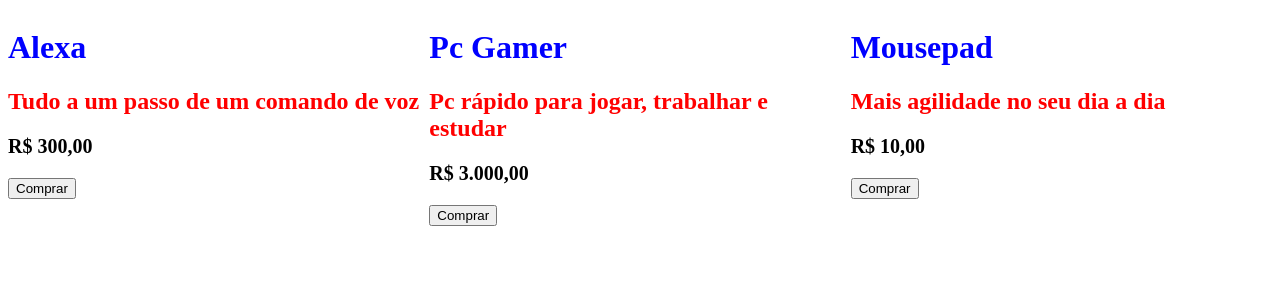
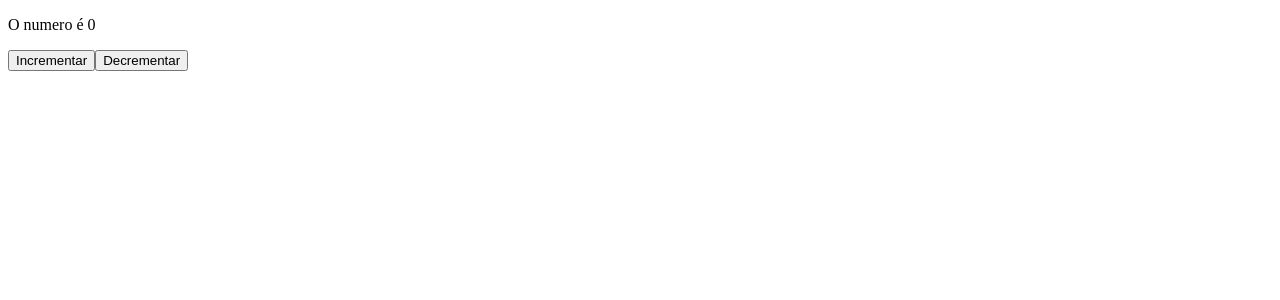
Before and after one commit to diegoddn/Aprendendo-React, a React (Vite) app in the folder projeto-react/: page / in a window 1280 px wide. Shown: the top 300 px of the page. Built offline with nearby package versions, Linux system fonts and the light colour scheme.

Commit message:
aula  estados no react useState

```diff
--- a/projeto-react/src/App.jsx
+++ b/projeto-react/src/App.jsx
@@ -1,43 +1,21 @@
-import CardProduto from "./components/CardProduto";
-import styled from "styled-components";
-
-const MainContainer = styled.div`
-  display: grid;
-  grid-template-columns: repeat(3, 1fr);
-`;
-
-export const MainTitle = styled.h1`
-  color: blue;
-`;
-
-export const MainDescription = styled.h2`
-  color: red;
-`;
-
-export const MainPrice = styled.p`
-  font-weight: bold;
-  font-size: 20px;
-`;
+import { useState } from "react";
 
 function App() {
+  const [valor, setValor] = useState(0);
+
+  const incrementarNumero = () => {
+    setValor(valor + 1);
+  };
+  const decrementarNumero = () => {
+    setValor(valor - 1);
+  };
+
   return (
-    <MainContainer>
-      <CardProduto
-        produtoCadastrado={"Alexa"}
-        preco={"300,00"}
-        descricao={"Tudo a um passo de um comando de voz"}
-      />
-      <CardProduto
-        produtoCadastrado={"Pc Gamer"}
-        preco={"3.000,00"}
-        descricao={"Pc rápido para jogar, trabalhar e estudar"}
-      />
-      <CardProduto
-        produtoCadastrado={"Mousepad"}
-        preco={"10,00"}
-        descricao={"Mais agilidade no seu dia a dia"}
-      />
-    </MainContainer>
+    <div>
+      <p>O numero é {valor}</p>
+      <button onClick={incrementarNumero}>Incrementar</button>
+      <button onClick={decrementarNumero}>Decrementar</button>
+    </div>
   );
 }
 
```
